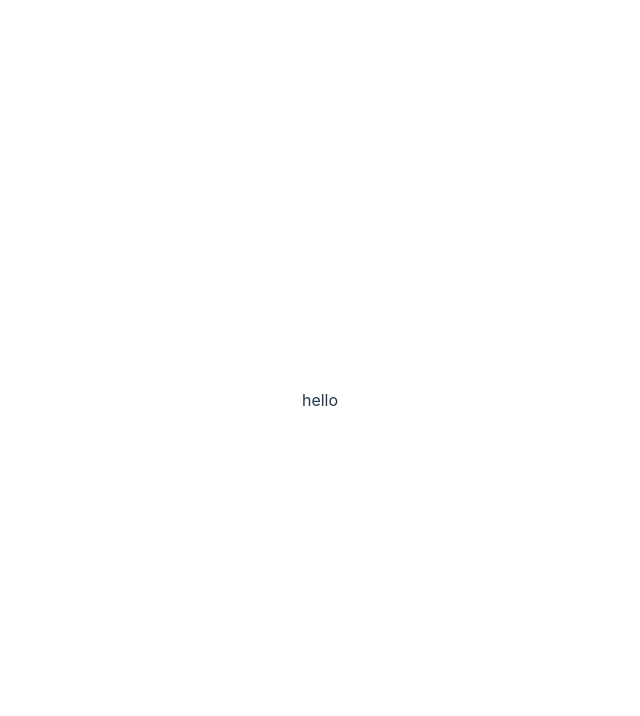
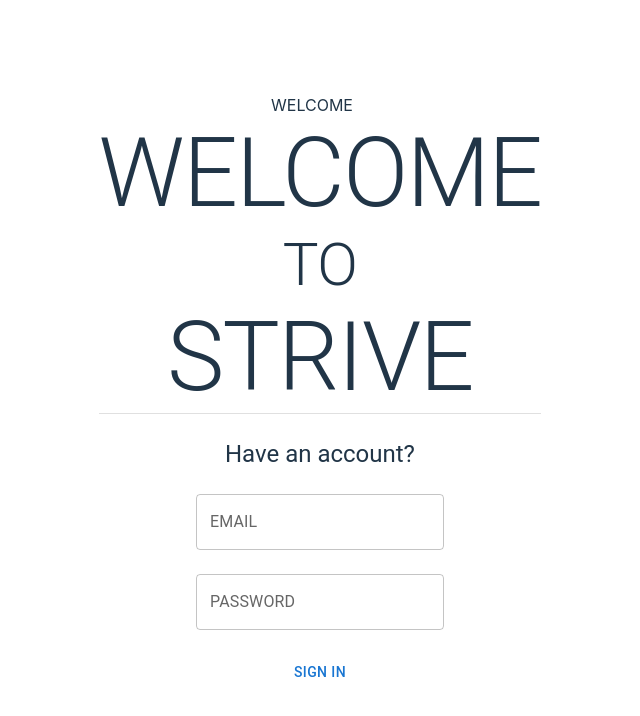
Before and after one commit to Beaver-Believers-Hackathon-2024/HackathonProj, a React (Vite) app in the folder habit-tracker/: page / in a window 1280 px wide. Shown: the top 716 px of the page, without its empty margins (320-960 px from the left). Built offline with nearby package versions, Linux system fonts and the light colour scheme.

Commit message:
Login Page Draft

```diff
--- a/habit-tracker/src/pages/login.jsx
+++ b/habit-tracker/src/pages/login.jsx
@@ -1,6 +1,28 @@
 import React from "react";
 import { useState } from "react";
+import {Typography, Divider, Link, Grid, TextField, Button} from "@mui/material";
 
 export default function login() {
-  return <>hello</>;
+  return <>
+    <Grid container spacing={2}>
+      <Grid xs={12}>
+      WELCOME
+      </Grid>
+    </Grid>
+
+    <Typography variant="h1" component="h2">WELCOME</Typography>
+    <Typography variant="h2" component="h2">TO</Typography>
+    <Typography variant="h1" component="h2">STRIVE</Typography>
+    <Divider orientation="horizontal" flexItem /><br />
+    <Typography variant="h5" component="h2">Have an account?</Typography><br />
+    <TextField id="outlined-basic" label="EMAIL" variant="outlined" /><br /><br />
+    <TextField id="outlined-basic" label="PASSWORD" variant="outlined" /><br /><br />
+    <Button
+      onClick={() => {
+        alert('clicked'); //CHANGE IT TO NAVIGATE FURTHER!
+      }}
+    >
+      Sign In
+    </Button>
+  </>;
 }
```
